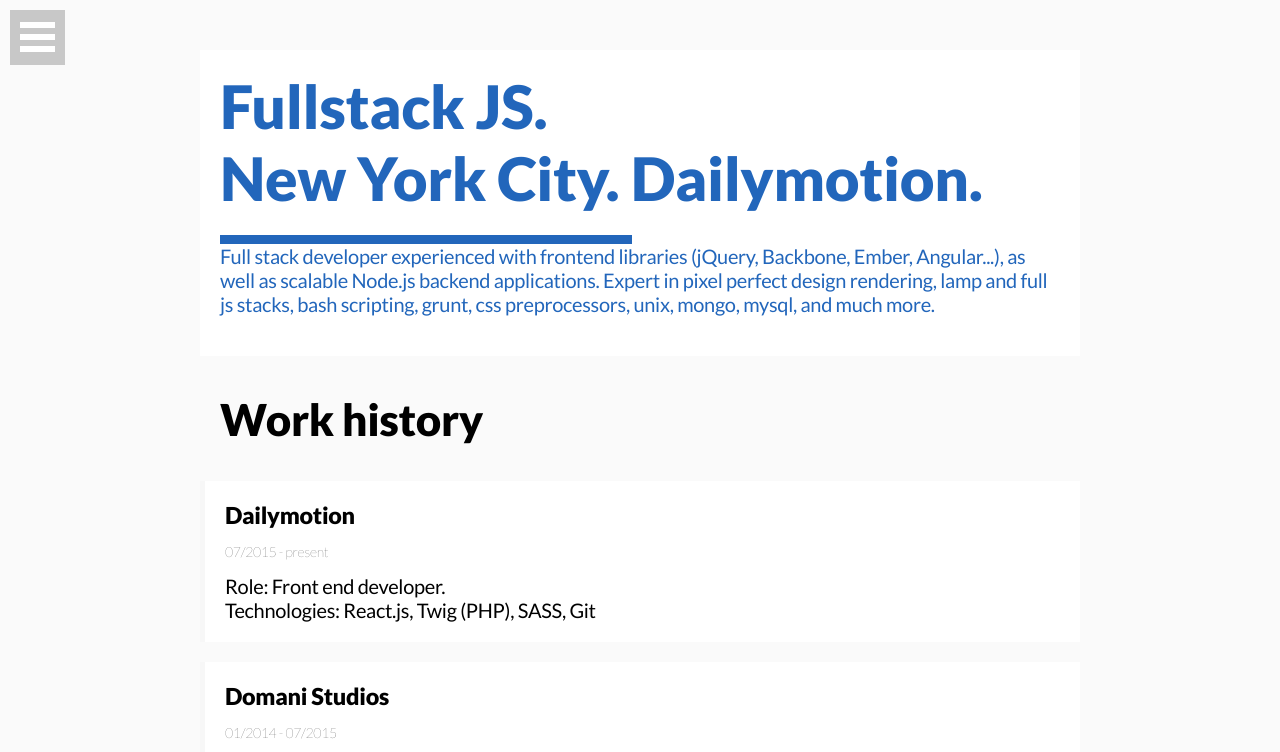
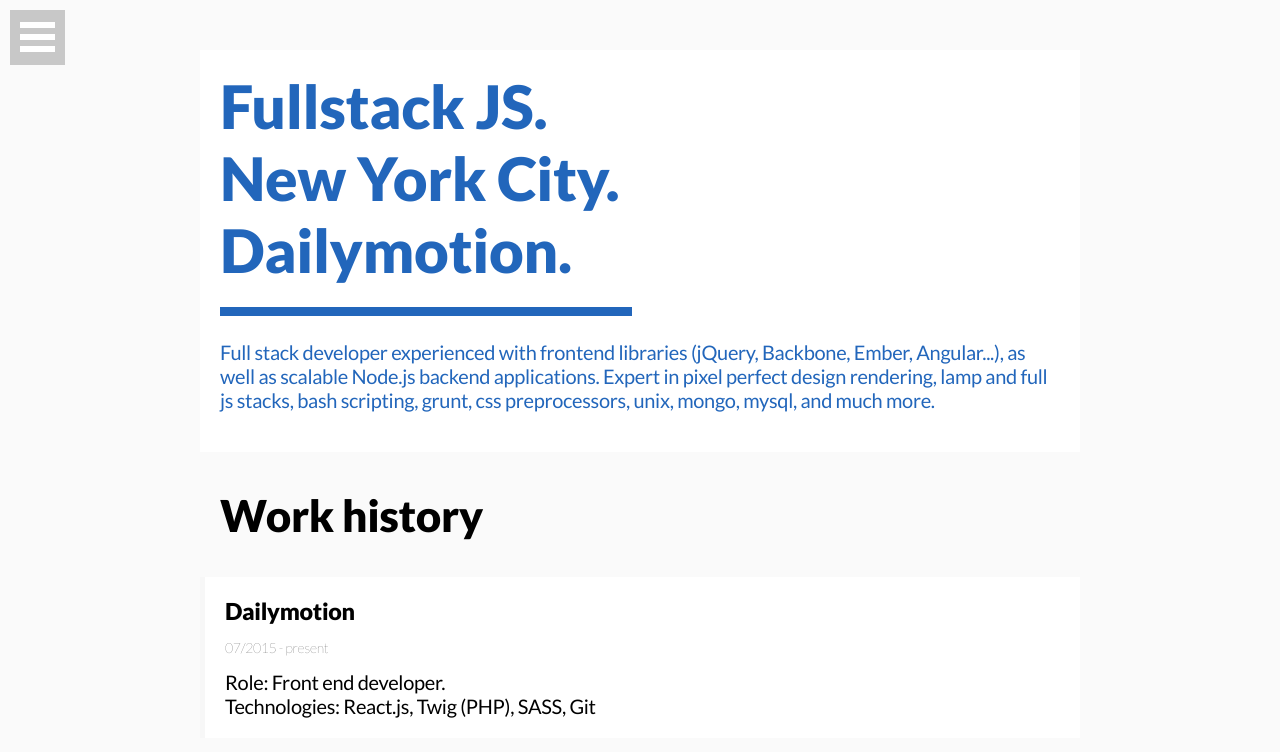
Before and after one commit to samueldelesque/samueldelesque.me, a website: page public/index.html in a window 1280 px wide. Shown: the top 752 px of the page. Drawn offline with Linux system fonts and the light colour scheme.

Commit message:
fix heading style

```diff
--- a/public/assets/css/index.less
+++ b/public/assets/css/index.less
@@ -183,7 +183,7 @@
 				// 	font-weight: 100;
 				// 	color: #b26;
 				// }
-				.role{
+				span{
 					display: block;
 				}
 				// .city{
--- a/public/index.html
+++ b/public/index.html
@@ -22,10 +22,10 @@
 					<h1>
 						<span class="role">Fullstack JS.</span>
                         <span class="city">New York City.</span>
-						<span class="city">Dailymotion.</span>
+						<span class="company">Dailymotion.</span>
 					</h1>
+                    <br>
                     <!--
-                    <br>
                     <div class="status">
                         <span><small>EAD pending for: <strong id="ead"></strong></small></span>
                     </div>
```
Also changed, not shown: public/assets/css/index.css.
